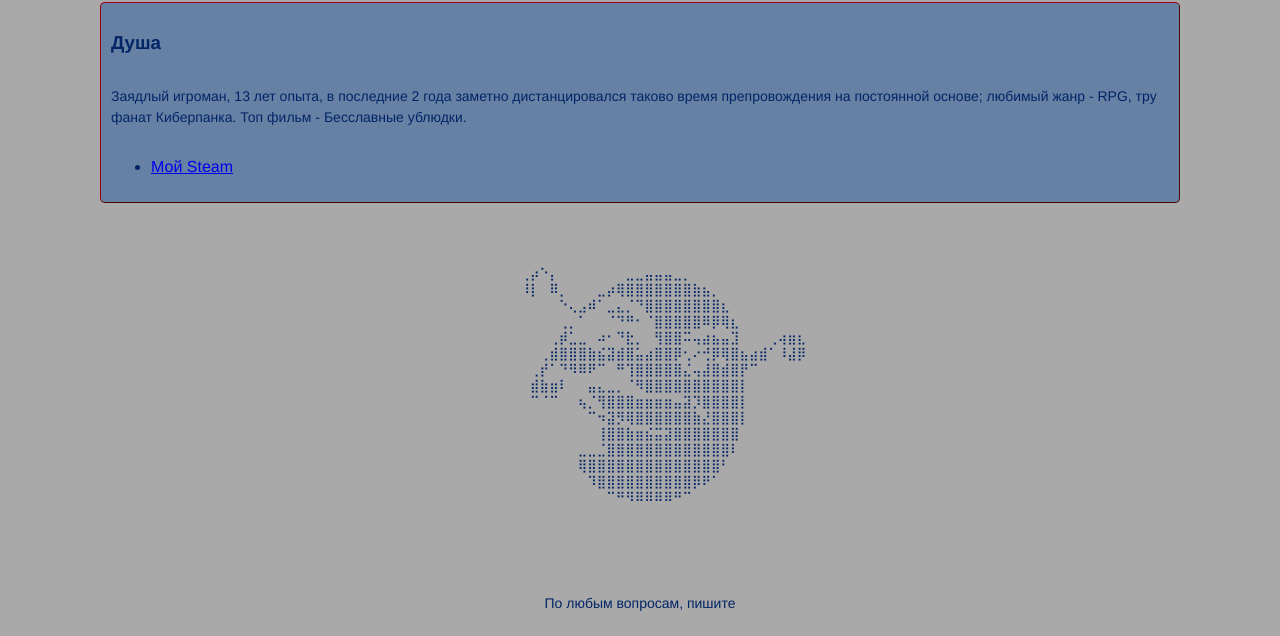
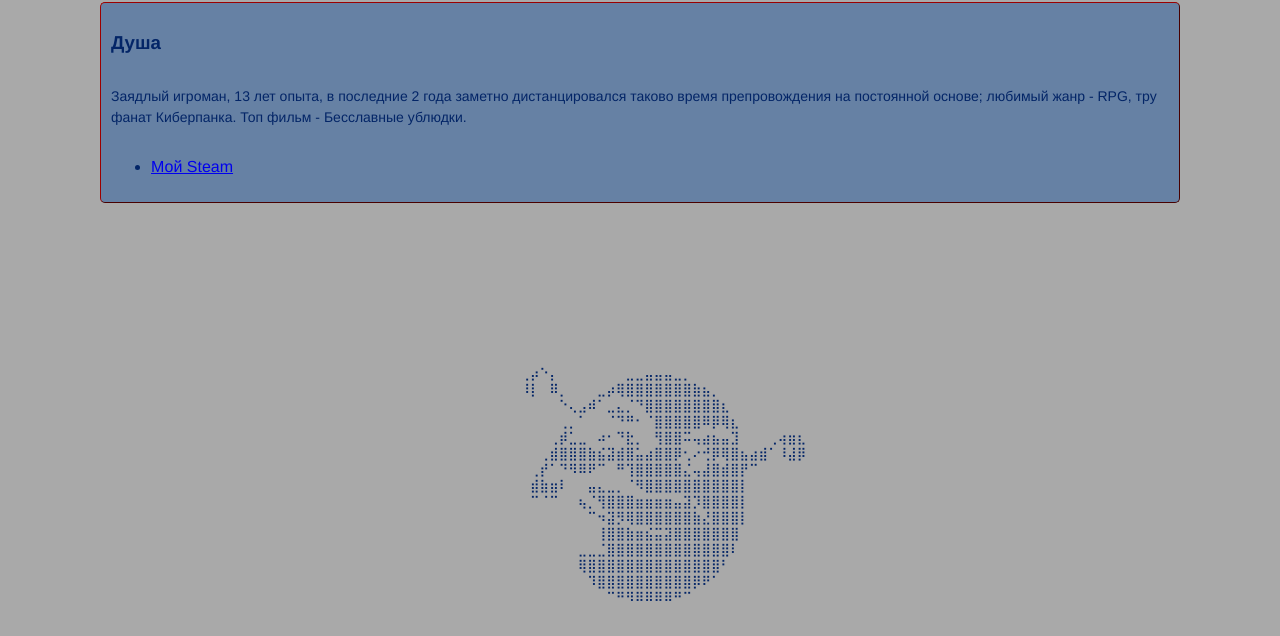
Before and after one commit to RhysWayne26/is-web-portfolio, a website built with Vite: page index.html in a window 1280 px wide. Shown: the part 2569-3205 px from the top of the page. Built offline with nearby package versions, Linux system fonts and the light colour scheme.

Commit message:
Add margin-top property to ascii-art

```diff
--- a/public/styles.css
+++ b/public/styles.css
@@ -112,6 +112,7 @@ p{
     display: flex;
     justify-content: center;
     align-items: center;
+    margin-top: 140px;
     padding: 10px;
 }
 
```
